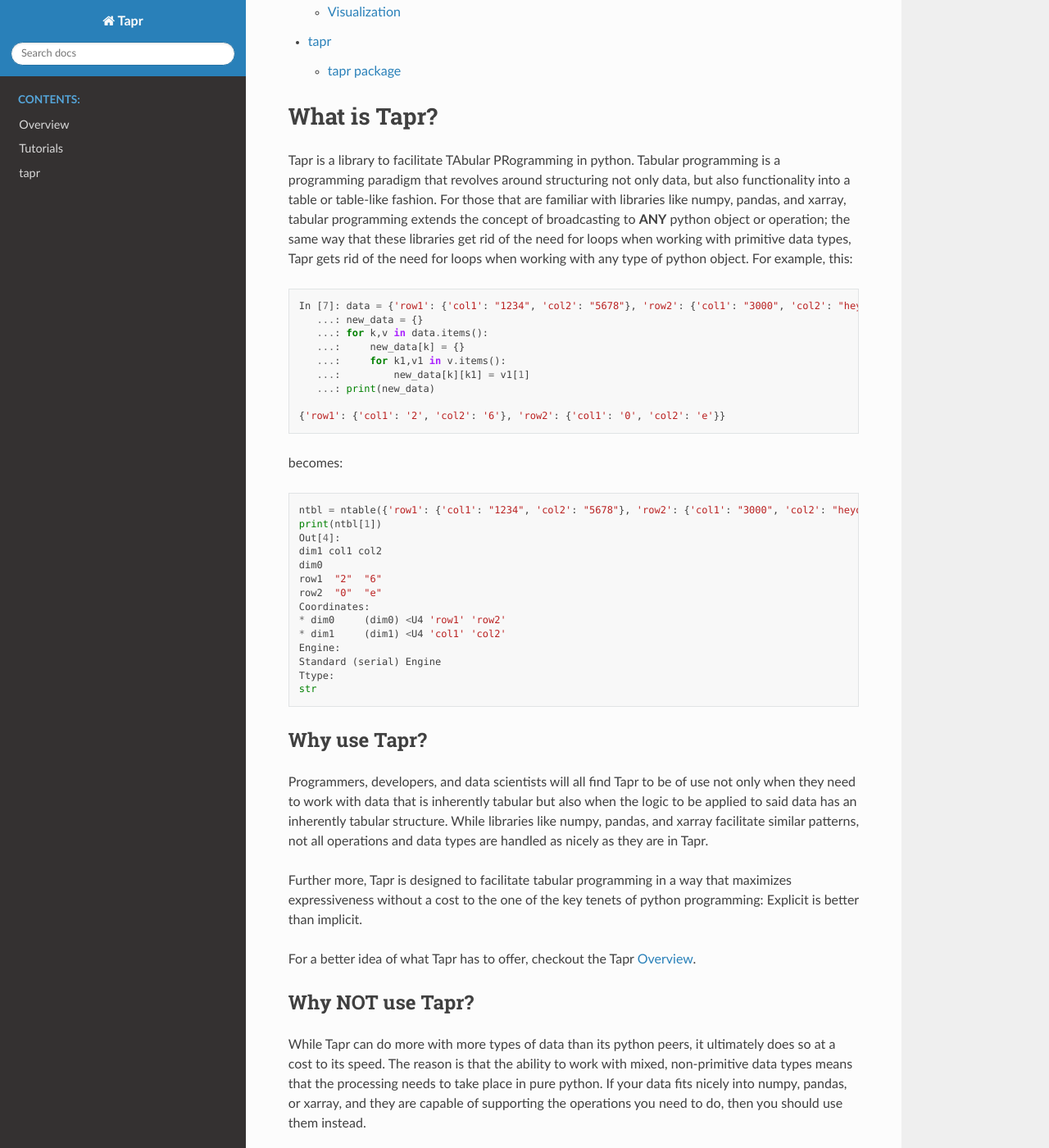
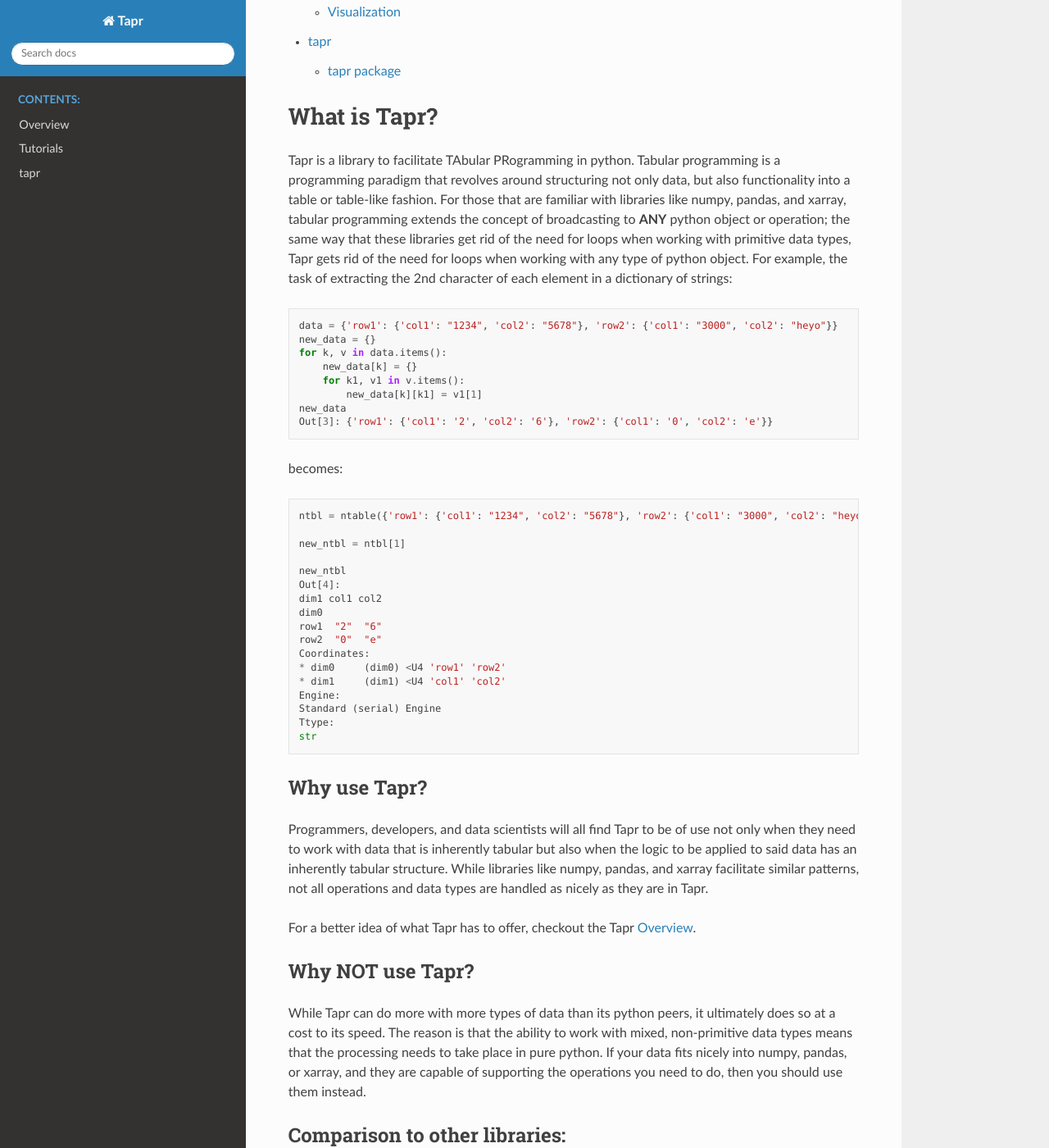
Before and after one commit to thecodedog/tapr, a Sphinx documentation site: the page built from docs/source/index.rst, in a window 1280 px wide and 1400 px high, scrolled down 433 px. Shown: the whole window at 82% size. Built offline with Sphinx 7.4.7 and the Read the Docs theme 2.0.0, drawn with Linux system fonts in a browser that asks for light colours.

```diff
--- a/docs/source/index.rst
+++ b/docs/source/index.rst
@@ -29,26 +29,29 @@ tabular programming extends the concept of broadcasting to **ANY** python
 object or operation; the same way that these libraries get rid of the need
 for loops when working with primitive data types, |project| gets
 rid of the need for loops when working with any type of python object.
-For example, this:
+For example, the task of extracting the 2nd character of each element in
+a dictionary of strings:
 
 .. code-block:: python
 
-   In [7]: data = {'row1': {'col1': "1234", 'col2': "5678"}, 'row2': {'col1': "3000", 'col2': "heyo"}}
-      ...: new_data = {}
-      ...: for k,v in data.items():
-      ...:     new_data[k] = {}
-      ...:     for k1,v1 in v.items():
-      ...:         new_data[k][k1] = v1[1]
-      ...: print(new_data)
-
-   {'row1': {'col1': '2', 'col2': '6'}, 'row2': {'col1': '0', 'col2': 'e'}}
+    data = {'row1': {'col1': "1234", 'col2': "5678"}, 'row2': {'col1': "3000", 'col2': "heyo"}}
+    new_data = {}
+    for k, v in data.items():
+        new_data[k] = {}
+        for k1, v1 in v.items():
+            new_data[k][k1] = v1[1]
+    new_data
+    Out[3]: {'row1': {'col1': '2', 'col2': '6'}, 'row2': {'col1': '0', 'col2': 'e'}}
 
 becomes:
 
 .. code-block:: python
 
     ntbl = ntable({'row1': {'col1': "1234", 'col2': "5678"}, 'row2': {'col1': "3000", 'col2': "heyo"}})
-    print(ntbl[1])
+
+    new_ntbl = ntbl[1]
+
+    new_ntbl
     Out[4]:
     dim1 col1 col2
     dim0
@@ -71,10 +74,6 @@ also when the logic to be applied to said data has an inherently tabular
 structure. While libraries like numpy, pandas, and xarray facilitate similar
 patterns, not all operations and data types are handled as nicely as they are
 in |project|.
-
-Further more, |project| is designed to facilitate tabular programming in a way that
-maximizes expressiveness without a cost to the one of the key tenets of python
-programming: Explicit is better than implicit.
 
 For a better idea of what |project| has to offer, checkout the |project| :doc:`Overview <./overview>`.
 
```
Also changed, not shown: README.md (+1 -1 lines).
